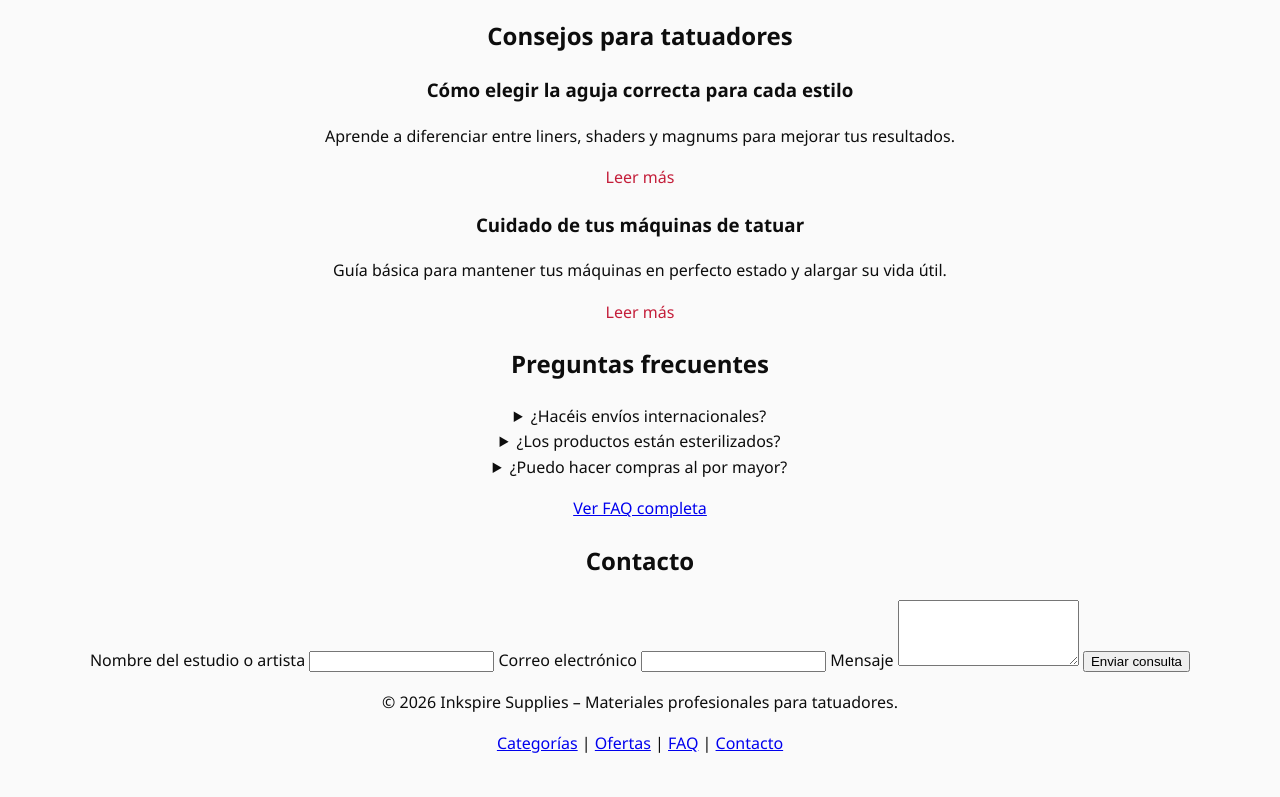
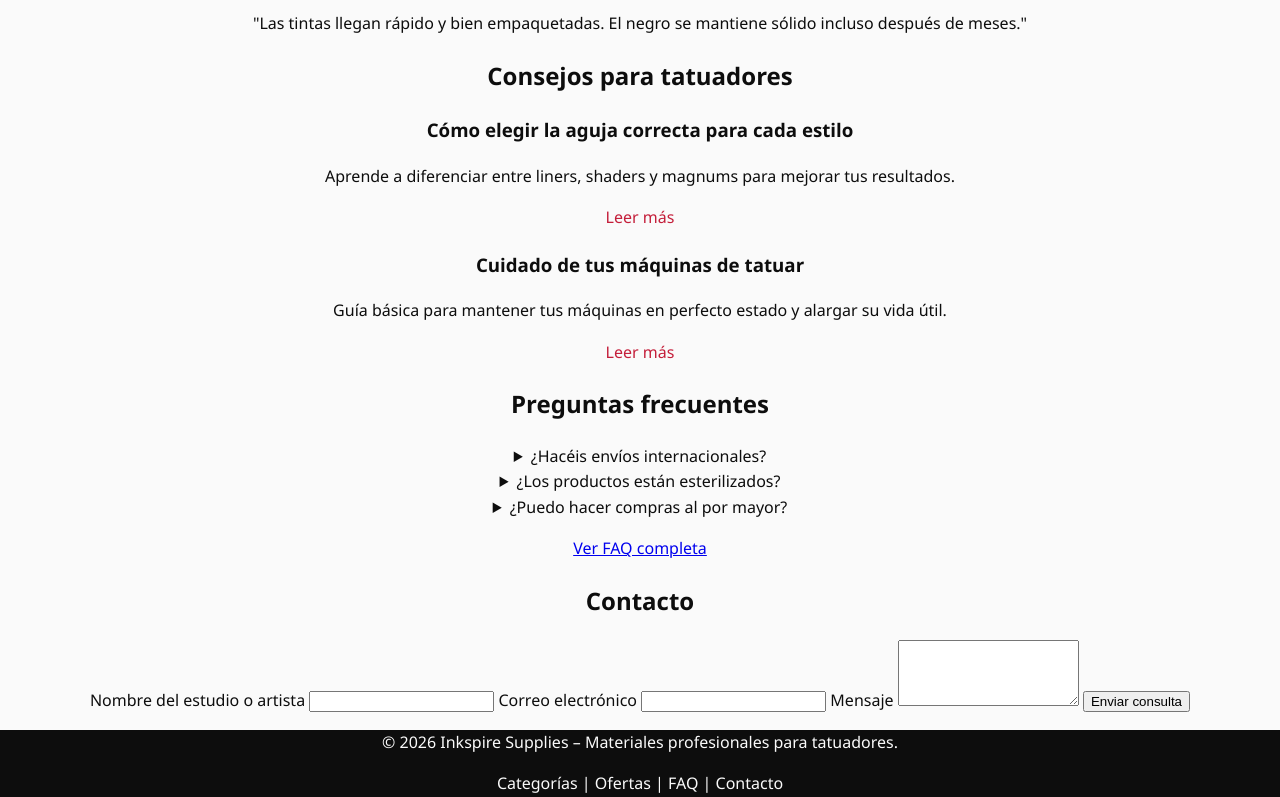
Before and after one commit to RikkardAvila/Inkspire-Supplies, a plain HTML site: page index.html in a window 1280 px wide. Shown: the part 1646-2443 px from the top of the page. Before the commit the page ends 2403 px from the top, so only its background shows below. Drawn offline with Linux system fonts and the light colour scheme.

Commit message:
Enhance header styles: Add box-shadow and padding for improved layout

```diff
--- a/css/styles.css
+++ b/css/styles.css
@@ -42,12 +42,16 @@ header {
   position: sticky;
   top: 0;
   z-index: 100;
+  box-shadow: var(--sombra);
+  padding: 1.25rem 2rem;
 }
 
 header a {
   text-decoration: none;
   color: var(--fondo);
 }
+
+/* MAIN */
 
 article a {
   color: var(--color-secundario);
@@ -58,3 +62,16 @@ article a {
 article a:hover {
   color: var(--color-secundario-hover);
 }
+
+/* FOOTER */
+
+footer {
+  background: var(--color-primario);
+  color: var(--fondo);
+}
+
+footer nav a {
+  text-decoration: none;
+  background: var(--color-primario);
+  color: var(--fondo);
+}
```
